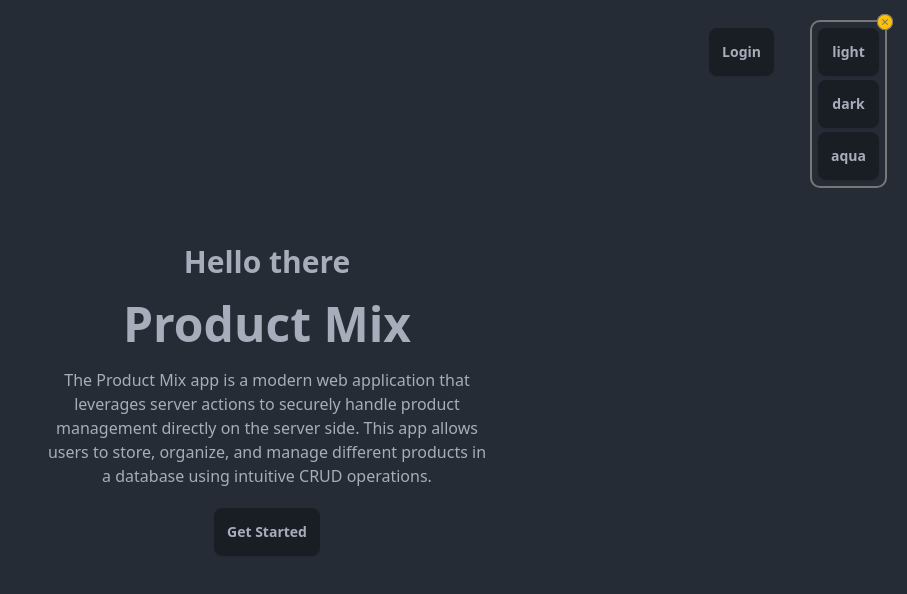
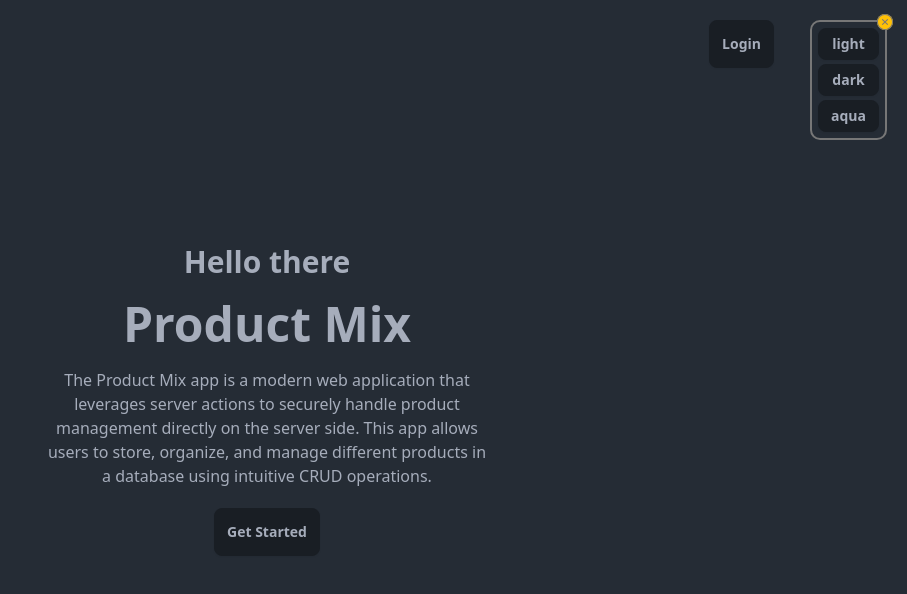
Before and after one commit to YuriyPilipenkoKH/product-mix, a Next.js app: page / in a window 1280 px wide. Both pictures are taken after a click on the button 1252 px from the left and 41 px from the top of the page. Shown: the top 594 px of the page, without its empty margins (373-1280 px from the left). Built offline with nearby package versions, Linux system fonts and the light colour scheme; no server answers.

Commit message:
resized theme buttons

```diff
--- a/src/app/globals.css
+++ b/src/app/globals.css
@@ -112,7 +112,3 @@ img {
   @apply py-0 px-3 leading-3;
 
 }
-.Header>.logout-btn {
-  height: 32px ;
-  min-height: 32px;
-}
--- a/src/components/styles/ButtonStyles.css
+++ b/src/components/styles/ButtonStyles.css
@@ -35,3 +35,12 @@
 .theme-changer>.close-theme >svg{
     fill: var(--background-color) ;
 }
+.theme-changer>.btn{
+  height: 32px ;
+  min-height: 32px;
+}
+
+.Header>.logout-btn {
+  height: 32px ;
+  min-height: 32px;
+}
```
